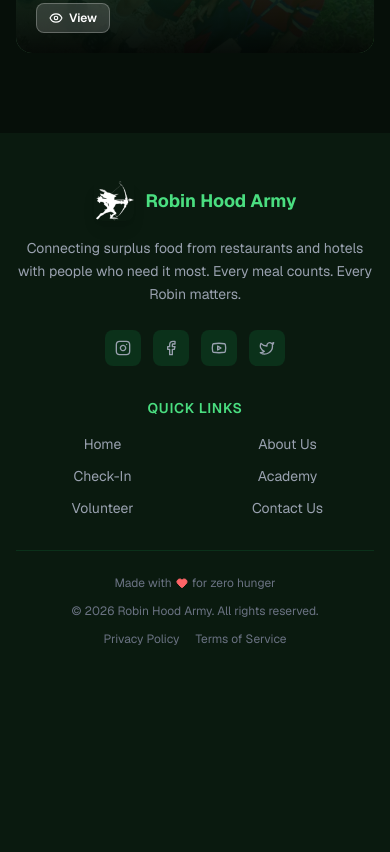
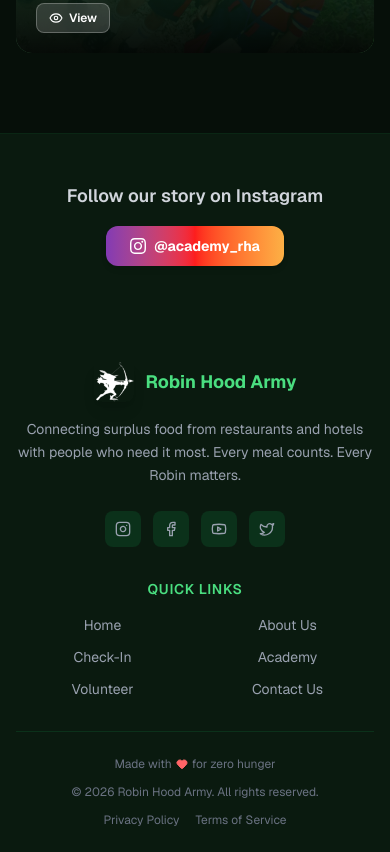
Before and after one commit to RobinHoodArmyTech/rha-web, a Next.js app: page /sites/main/academy in a window 390 px wide. Shown: the part 6140-6992 px from the top of the page. Before the commit the page ends 6811 px from the top, so only its background shows below. Built offline with nearby package versions, Linux system fonts and the light colour scheme.

Commit message:
Insta link added on the page.

```diff
--- a/src/app/sites/main/academy/page.tsx
+++ b/src/app/sites/main/academy/page.tsx
@@ -618,6 +618,32 @@
         </div>
       </section>
 
+      {/* ── Instagram CTA ─────────────────────────────────────────────── */}
+      <section className="py-12 bg-white dark:bg-[#0a1a0f] border-t border-gray-100 dark:border-green-900/20">
+        <motion.div
+          initial={{ opacity: 0, y: 16 }}
+          whileInView={{ opacity: 1, y: 0 }}
+          viewport={{ once: true }}
+          transition={{ duration: 0.5 }}
+          className="flex flex-col sm:flex-row items-center justify-center gap-4 text-center px-4"
+        >
+          <p className="text-gray-700 dark:text-gray-300 font-semibold text-lg">
+            Follow our story on Instagram
+          </p>
+          <a
+            href="https://www.instagram.com/academy_rha/"
+            target="_blank"
+            rel="noopener noreferrer"
+            className="inline-flex items-center gap-2 bg-gradient-to-r from-[#833ab4] via-[#fd1d1d] to-[#fcb045] text-white font-bold text-sm px-6 py-2.5 rounded-xl transition-opacity hover:opacity-90 shadow-md"
+          >
+            <svg className="w-4 h-4" fill="currentColor" viewBox="0 0 24 24" aria-hidden="true">
+              <path d="M12 2.163c3.204 0 3.584.012 4.85.07 3.252.148 4.771 1.691 4.919 4.919.058 1.265.069 1.645.069 4.849 0 3.205-.012 3.584-.069 4.849-.149 3.225-1.664 4.771-4.919 4.919-1.266.058-1.644.07-4.85.07-3.204 0-3.584-.012-4.849-.07-3.26-.149-4.771-1.699-4.919-4.92-.058-1.265-.07-1.644-.07-4.849 0-3.204.013-3.583.07-4.849.149-3.227 1.664-4.771 4.919-4.919 1.266-.057 1.645-.069 4.849-.069zm0-2.163c-3.259 0-3.667.014-4.947.072-4.358.2-6.78 2.618-6.98 6.98-.059 1.281-.073 1.689-.073 4.948 0 3.259.014 3.668.072 4.948.2 4.358 2.618 6.78 6.98 6.98 1.281.058 1.689.072 4.948.072 3.259 0 3.668-.014 4.948-.072 4.354-.2 6.782-2.618 6.979-6.98.059-1.28.073-1.689.073-4.948 0-3.259-.014-3.667-.072-4.947-.196-4.354-2.617-6.78-6.979-6.98-1.281-.059-1.69-.073-4.949-.073zm0 5.838c-3.403 0-6.162 2.759-6.162 6.162s2.759 6.163 6.162 6.163 6.162-2.759 6.162-6.163c0-3.403-2.759-6.162-6.162-6.162zm0 10.162c-2.209 0-4-1.79-4-4 0-2.209 1.791-4 4-4s4 1.791 4 4c0 2.21-1.791 4-4 4zm6.406-11.845c-.796 0-1.441.645-1.441 1.44s.645 1.44 1.441 1.44c.795 0 1.439-.645 1.439-1.44s-.644-1.44-1.439-1.44z" />
+            </svg>
+            @academy_rha
+          </a>
+        </motion.div>
+      </section>
+
     </main>
   );
 }
```
